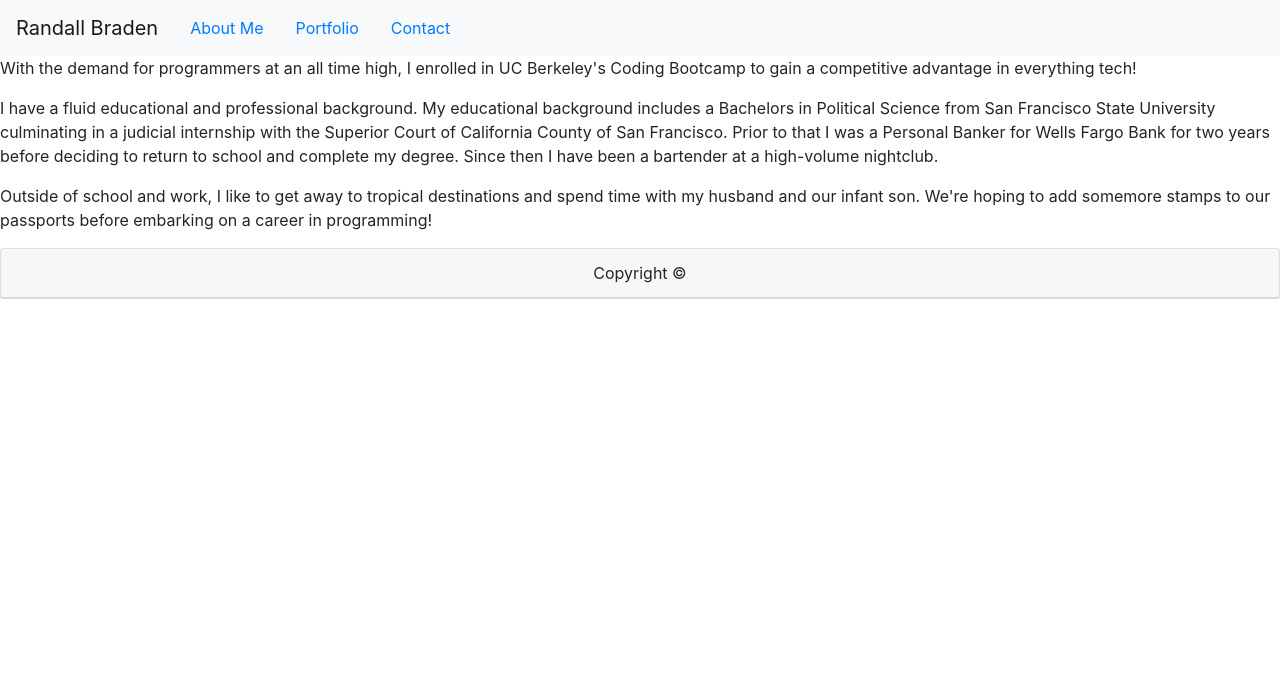
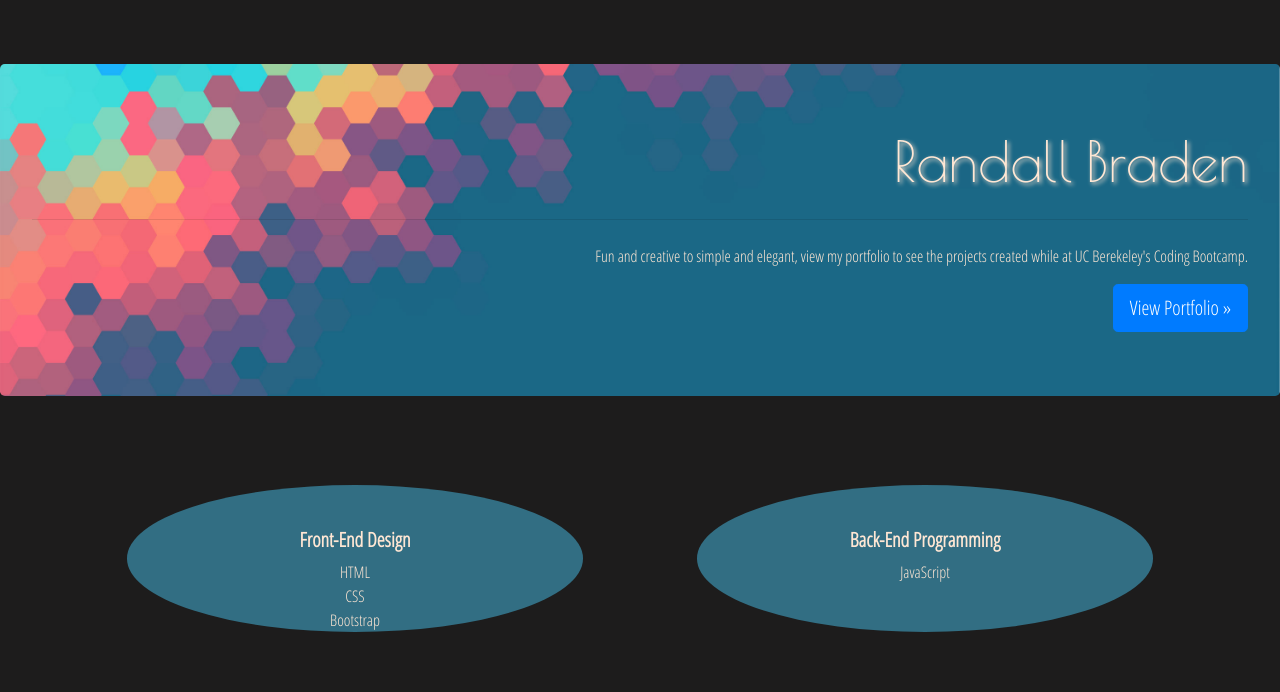
Before and after one commit to RBraden3288/Project-Portfolio, a plain HTML site: page index.html in a window 1280 px wide. Drawn offline with nearby package versions, Linux system fonts and the light colour scheme; files whose address does not match are found by name.

Commit message:
initial design

```diff
--- a/assets/css/style.css
+++ b/assets/css/style.css
@@ -0,0 +1,72 @@
+
+
+body {
+    font-family: 'Open Sans Condensed', sans-serif;
+    background-color: #1d1c1c;
+    color: #ffe7d4;
+}
+
+
+.jumbotron {
+    margin-top: 5%;
+    background-image: url("/Users/randall/Desktop/Project-Portfolio/assets/images/hex-abstract-material-design-ad.jpg");
+    background-position: center;
+    background-repeat: no-repeat;
+    background-size: cover;
+    text-align: right;
+}
+
+.display-4 {
+    font-family: 'Poiret One', cursive;
+    text-shadow: 2px 2px 4px #ffe7d4
+}
+
+#my-4 {
+    font-size: 20px;
+    font-weight: bolder;
+}
+
+.col-sm {
+    margin: 5%;
+    background: #326e83;
+    border-radius: 50%;
+    text-align: center
+}
+
+h5 {
+    font-size: 20px;
+    margin-top: 10%;
+    font-weight: bold;
+}
+
+
+/* universal design */
+
+.navbar,
+#footer {
+    background-image: url("/Users/randall/Desktop/Project-Portfolio/assets/images/hex-abstract-material-design-ad.jpg");
+    background-position: 40%;
+    color: #ffe7d4;
+}
+
+.nav-link {
+    color: #ffe7d4;
+}
+
+a:hover {
+    color: #a56c9f;
+}
+
+
+
+/* MEDIA QUERIES */
+
+/* Smartphones (portrait and landscape) ----------- */
+@media only screen and (min-device-width : 320px) and (max-device-width : 480px) {
+    /* Styles */
+    }
+
+/* iPads (portrait and landscape) ----------- */
+@media only screen and (min-device-width : 768px) and (max-device-width : 1024px) {
+    /* Styles */
+    }
--- a/index.html
+++ b/index.html
@@ -8,44 +8,29 @@
     <link rel="stylesheet" href="https://maxcdn.bootstrapcdn.com/bootstrap/4.0.0/css/bootstrap.min.css">
     <link rel="stylesheet" href="assets/css/style.css">
     <!-- Font -->
-
+    <link href="https://fonts.googleapis.com/css?family=Poiret+One" rel="stylesheet">
+    <link href="https://fonts.googleapis.com/css?family=Open+Sans+Condensed:300" rel="stylesheet">
 </head>
 <body>
-
-    <!-- NAVBAR -->
-    <nav class="navbar navbar-expand-lg navbar-light bg-light">
-        <a class="navbar-brand" href="#">Randall Braden</a>
-        <ul class="nav justify-content-end">
-        <li class="nav-item">
-            <a class="nav-link active" href="#">About Me</a>
-        </li>
-        <li class="nav-item">
-            <a class="nav-link" href="portfolio.html">Portfolio</a>
-        </li>
-        <li class="nav-item">
-            <a class="nav-link" href="contact.html">Contact</a>
-        </li>
-        </ul>
-    </nav>
-
-    <!-- ABOUT -->
-    <div class="content">
-        <div id="image">
-
-        </div>
-        <div id="bio">
-            <p>With the demand for programmers at an all time high, I enrolled in UC Berkeley's Coding Bootcamp to gain a competitive advantage in everything tech! </p>
-            <p>I have a fluid educational and professional background. My educational background includes a Bachelors in Political Science from San Francisco State University culminating in a judicial internship with the Superior Court of California County of San Francisco. Prior to that I was a Personal Banker for Wells Fargo Bank for two years before deciding to return to school and complete my degree. Since then I have been a bartender at a high-volume nightclub. </p>
-            <p>Outside of school and work, I like to get away to tropical destinations and spend time with my husband and our infant son. We're hoping to add somemore stamps to our passports before embarking on a career in programming! </p>
-        </div>
+    <div class="jumbotron">
+        <h1 class="display-4">Randall Braden</h1>
+        <p class="lead"></p>
+        <hr class="my-4">
+        <p>Fun and creative to simple and elegant, view my portfolio to see the projects created while at UC Berekeley's Coding Bootcamp.</p>
+        <a class="btn btn-primary btn-lg" href="portfolio.html" role="button">View Portfolio &raquo;</a>
     </div>
-
-
-
-    <!-- FOOTER -->
-    <div class="card text-center" id="footer">
-        <div class="card-header">
-        Copyright &copy;
+    <div class="container">
+        <div class="row">
+            <div class="col-sm">
+            <h5>Front-End Design</h5>
+                HTML<br>
+                CSS<br>
+                Bootstrap<br>
+            </div>
+            <div class="col-sm">
+            <h5>Back-End Programming</h5>
+                JavaScript<br>
+            </div>
         </div>
     </div>
 
```
Also changed, not shown: aboutme.html (added, +55 -0 lines), contact.html (+11 -3 lines), portfolio.html (+5 -3 lines), assets/images/hex-abstract-material-design-ad.jpg (added), assets/images/orangeblueBG.jpg (added), assets/images/type.jpg (added).
